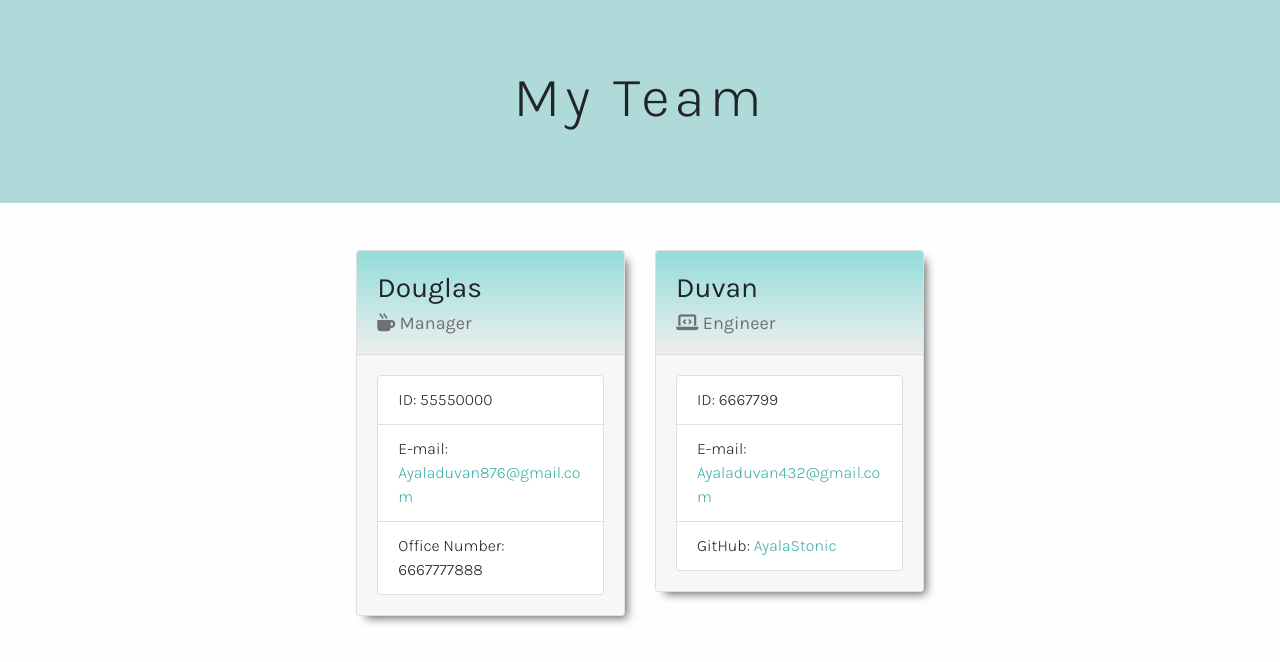
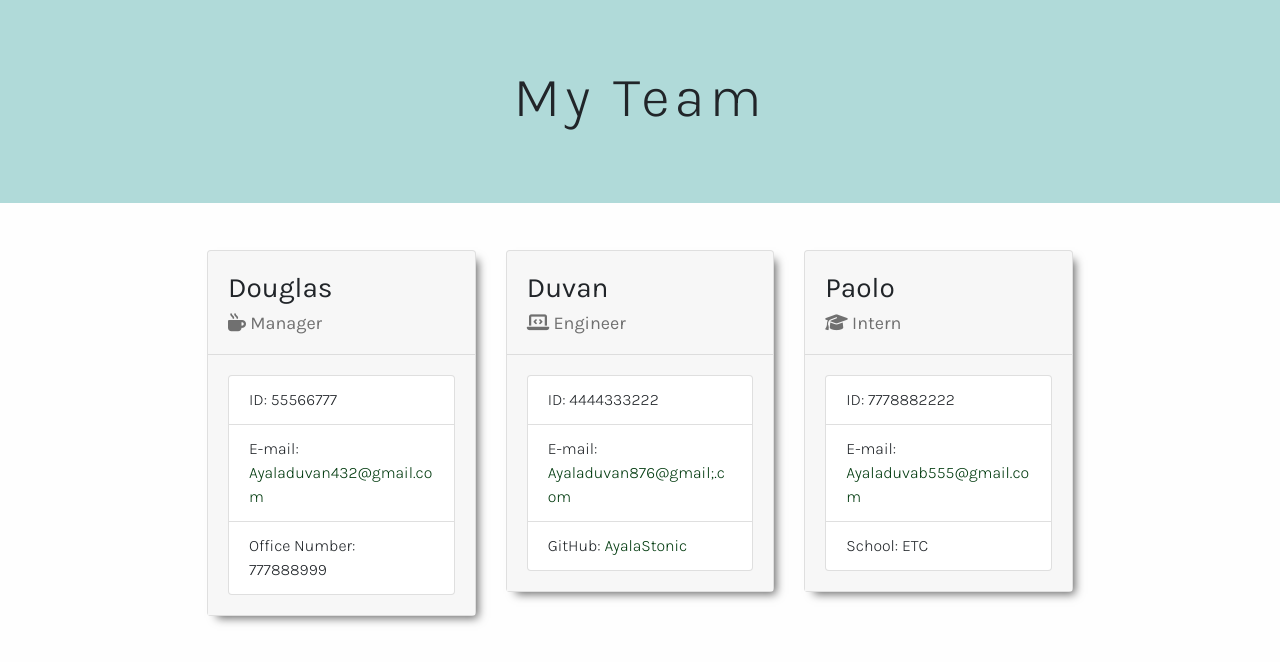
Before and after one commit to AyalaStonic/Team-Generator, a website: page dist/index.html in a window 1280 px wide. Drawn offline with nearby package versions, Linux system fonts and the light colour scheme.

Commit message:
Las commit

```diff
--- a/dist/index.html
+++ b/dist/index.html
@@ -30,9 +30,9 @@
                     </div>
                     <div class="card-body">
                         <ul class="list-group">
-                            <li class="list-group-item">ID: 55550000</li>
-                            <li class="list-group-item">E-mail: <a href="mailto:Ayaladuvan876@gmail.com">Ayaladuvan876@gmail.com</a></li>
-                            <li class="list-group-item">Office Number: 6667777888</li>
+                            <li class="list-group-item">ID: 55566777</li>
+                            <li class="list-group-item">E-mail: <a href="mailto:Ayaladuvan432@gmail.com">Ayaladuvan432@gmail.com</a></li>
+                            <li class="list-group-item">Office Number: 777888999</li>
                         </ul>
                     </div>
                 </div>
@@ -46,9 +46,25 @@
                     </div>
                     <div class="card-body">
                         <ul class="list-group">
-                            <li class="list-group-item">ID: 6667799</li>
-                            <li class="list-group-item">E-mail: <a href="mailto:Ayaladuvan432@gmail.com">Ayaladuvan432@gmail.com</a></li>
+                            <li class="list-group-item">ID: 4444333222</li>
+                            <li class="list-group-item">E-mail: <a href="mailto:Ayaladuvan876@gmail;.com">Ayaladuvan876@gmail;.com</a></li>
                             <li class="list-group-item">GitHub: <a href="https://github.com/AyalaStonic" target="_blank">AyalaStonic</a></li>
+                        </ul>
+                    </div>
+                </div>
+            </div>
+
+            <div class="col-md-4">
+                <div class="card">
+                    <div class="card-header">
+                        <h2>Paolo</h2>
+                        <h5 class="card-title"><i class="fa-solid fa-graduation-cap"></i> Intern</h5>
+                    </div>
+                    <div class="card-body">
+                        <ul class="list-group">
+                            <li class="list-group-item">ID: 7778882222</li>
+                            <li class="list-group-item">E-mail: <a href="mailto:Ayaladuvab555@gmail.com">Ayaladuvab555@gmail.com</a></li>
+                            <li class="list-group-item">School: ETC</li>
                         </ul>
                     </div>
                 </div>
--- a/dist/style.css
+++ b/dist/style.css
@@ -42,7 +42,7 @@ div.card-body {
 }
 
 div.card-header {
-    background: linear-gradient(#92ddda, #eee);
+    background:(#01490c);
     padding: 20px;
     border-bottom: 1px solid #ddd;
 }
@@ -59,12 +59,12 @@ h5.card-title {
 }
 
 a:link, a:visited {
-    color: #3fada8;
+    color: #003a0e;
     text-decoration: none;
     transition: all 0.5s ease 0s;
 }
 
 a:hover {
-    color: #92ddda;
+    color: #e53a0f;
     text-decoration: none;
 }
```
